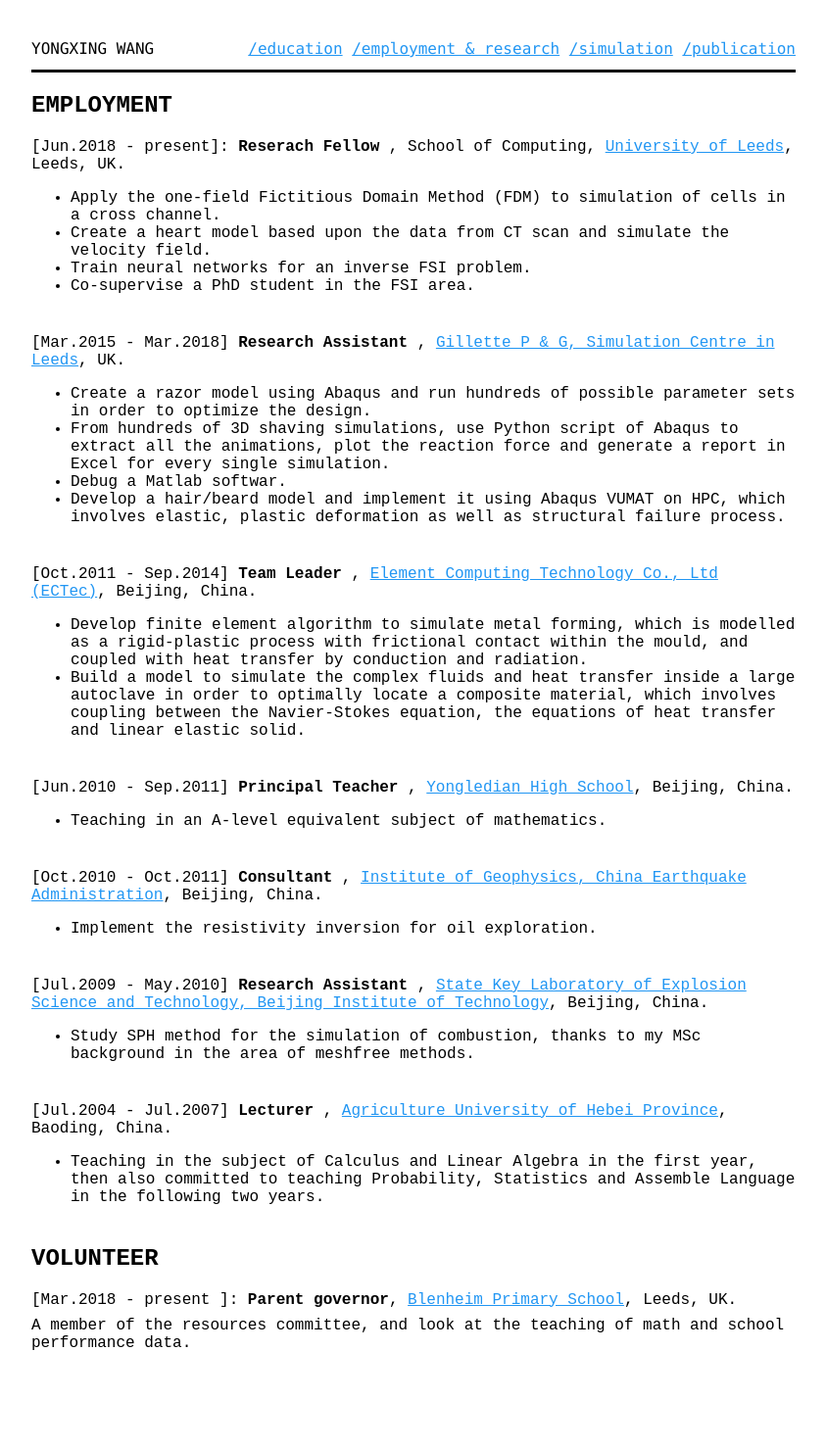
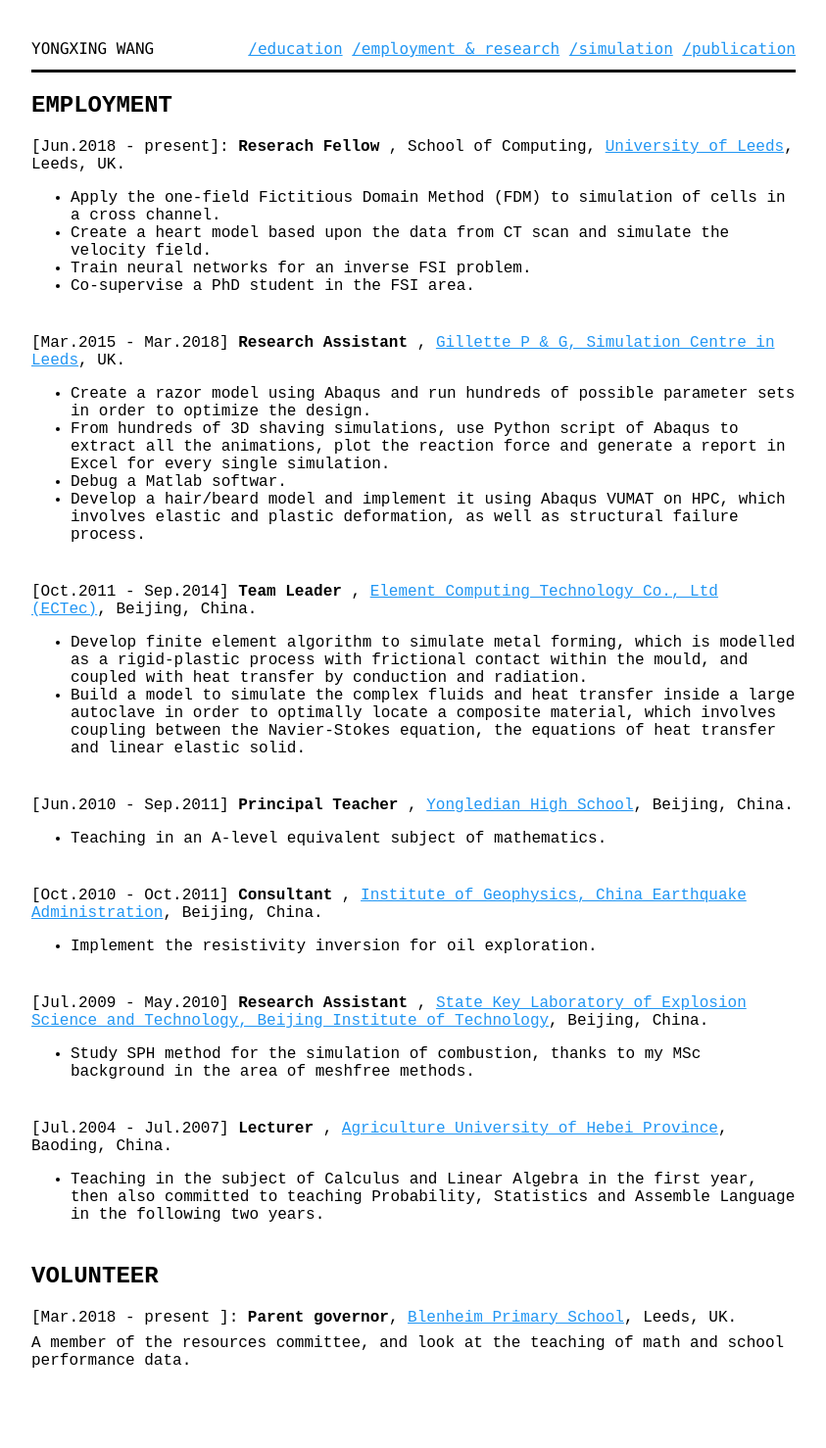
Before and after one commit to yongxingwang/yongxingwang.github.io, a Jekyll site: the page built from work.html, in a window 1280 px wide. Shown: the whole page at 98% size, without its empty margins (218-1061 px from the left). Built offline with Jekyll 4.4.1, drawn with Linux system fonts in a browser that asks for light colours.

Commit message:
Update work.html

```diff
--- a/work.html
+++ b/work.html
@@ -87,7 +87,7 @@ title: work
             <li> Create a razor model using Abaqus and run hundreds of possible parameter sets in order to optimize the design. </li>
             <li>  From hundreds of 3D shaving simulations, use Python script of Abaqus to extract all the animations, plot the reaction force and generate a report in Excel for every single simulation. </li>
             <li > Debug a Matlab softwar. </li>
-            <li> Develop a hair/beard model and implement it using Abaqus VUMAT on HPC, which involves elastic, plastic deformation as well as structural failure process. </li>
+            <li> Develop a hair/beard model and implement it using Abaqus VUMAT on HPC, which involves elastic and plastic deformation, as well as structural failure process. </li>
         </ul>
 	</section>
 
```
